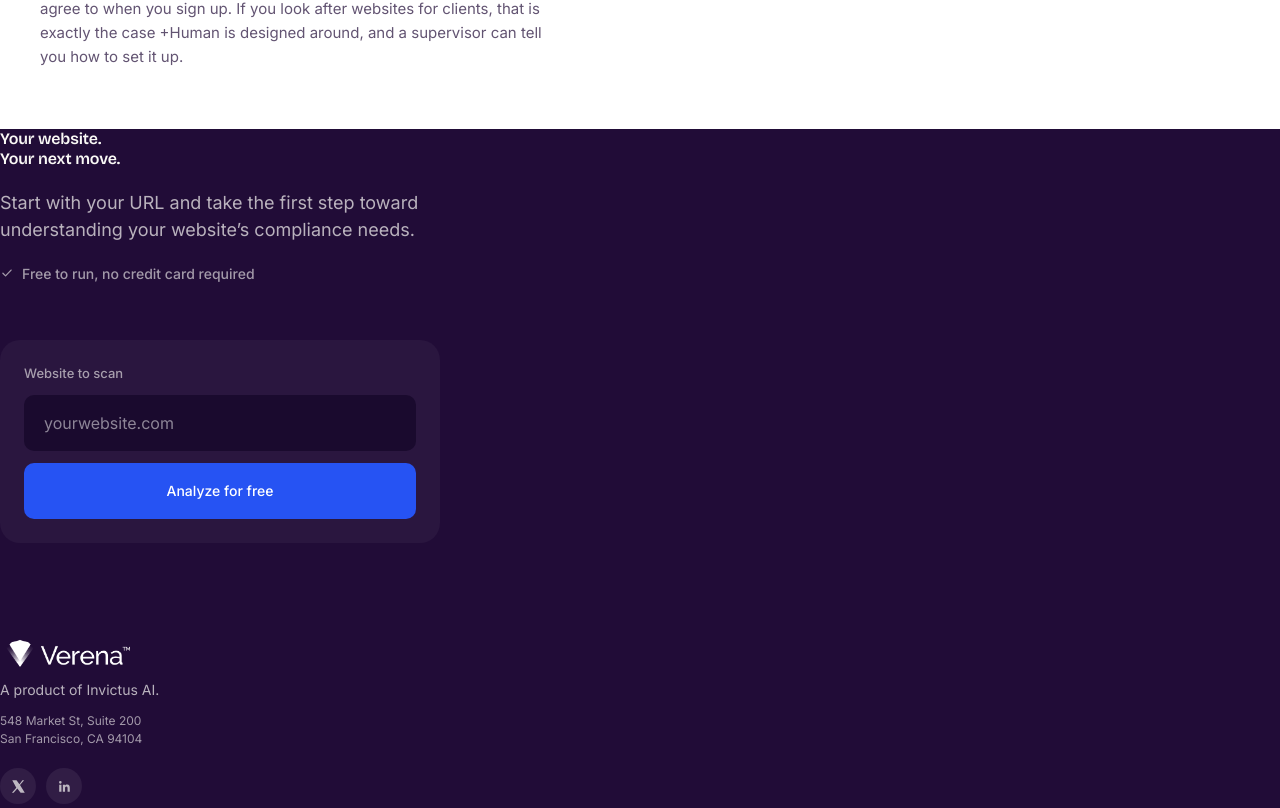
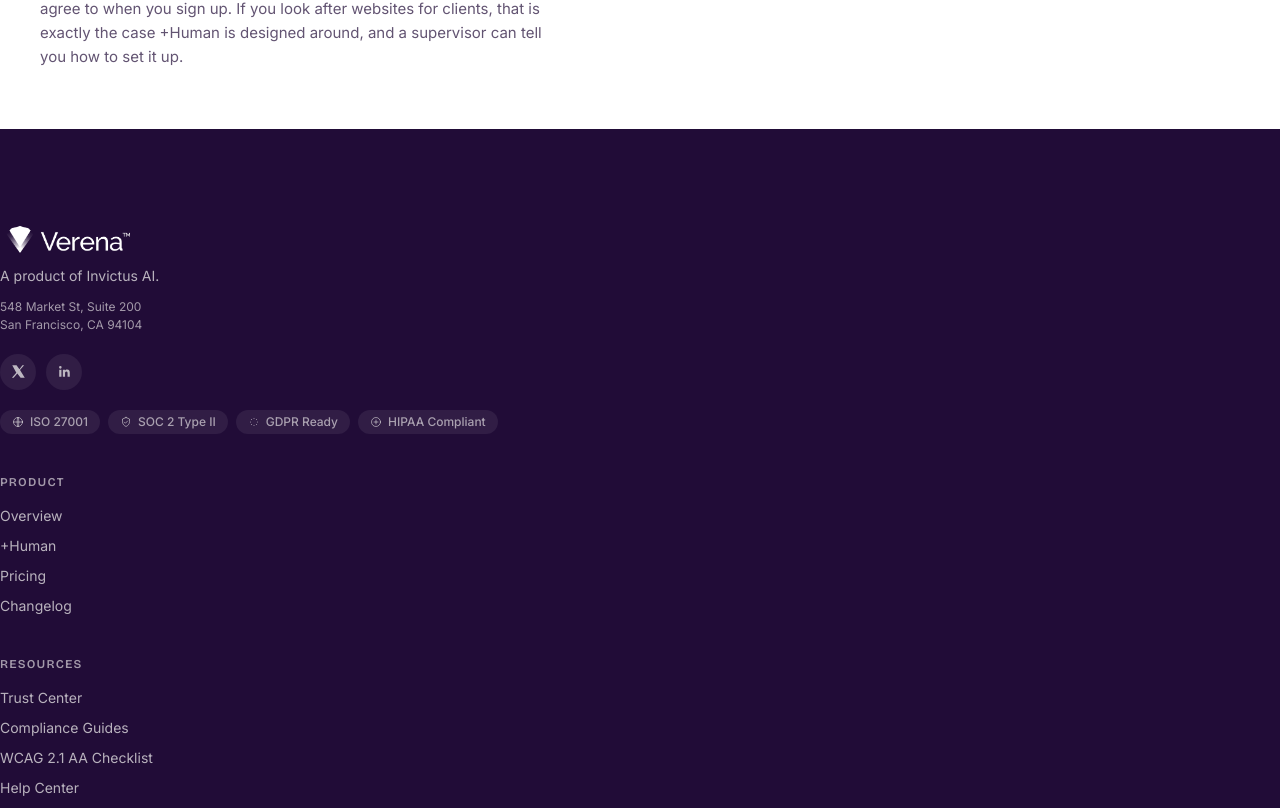
Before and after one commit to jayvyas-bit/Verena-AI, a React (Vite) app: page / in a window 1280 px wide. Shown: the part 11192-12000 px from the top of the page. Built offline with nearby package versions, Linux system fonts and the light colour scheme.

Commit message:
Remove Final CTA section from homepage
Co-Authored-By: Claude Sonnet 5 <noreply@anthropic.com>

```diff
--- a/src/components/verena/VerenaHomepage.tsx
+++ b/src/components/verena/VerenaHomepage.tsx
@@ -1558,7 +1558,6 @@ export function VerenaHomepage() {
 
   const [pricingRef, pricingVisible] = useReveal<HTMLElement>();
   const [faqRef, faqVisible] = useReveal<HTMLElement>();
-  const [finalCtaRef, finalCtaVisible] = useReveal<HTMLElement>();
   const [openFaq, setOpenFaq] = useState<string | null>(FAQ_ITEMS[0].q);
 
   const [toolAutoplayPaused, setToolAutoplayPaused] = useState(false);
@@ -2446,86 +2445,6 @@ export function VerenaHomepage() {
         </div>
       </section>
 
-      {/* Final CTA */}
-      <section
-        ref={finalCtaRef}
-        style={{ backgroundColor: INK, color: "#faf9f6" }}
-        className="section-pad-x section-pad-y-lg relative overflow-hidden"
-      >
-        <div className="relative mx-auto flex w-full max-w-[1280px] flex-col gap-14 lg:flex-row lg:items-center lg:justify-between">
-          <div
-            className={`area-reveal flex max-w-[480px] flex-col gap-5 ${finalCtaVisible ? "is-shown" : ""}`}
-          >
-            <h2 style={bricolage} className="fluid-h2-lg font-semibold leading-tight tracking-[-0.01em]">
-              Your website.
-              <br />
-              Your next move.
-            </h2>
-            <p className="text-[18px] leading-[27px] opacity-70">
-              Start with your URL and take the first step toward understanding your website&rsquo;s
-              compliance needs.
-            </p>
-            <div className="flex items-center gap-2 text-[14px] font-medium opacity-60">
-              <CheckIcon />
-              Free to run, no credit card required
-            </div>
-          </div>
-
-          <form
-            onSubmit={handleSubmit}
-            noValidate
-            className={`area-reveal flex w-full max-w-[440px] flex-col gap-3 rounded-[20px] border border-white/15 bg-white/[0.04] p-6 ${finalCtaVisible ? "is-shown" : ""}`}
-            style={{ transitionDelay: "120ms" }}
-          >
-            <label htmlFor="verena-final-cta-domain" className="text-[13px] font-medium opacity-60">
-              Website to scan
-            </label>
-            <div
-              className="flex h-14 w-full items-center rounded-[10px] border bg-[#1a0a2e] px-5 transition focus-within:ring-2"
-              style={
-                {
-                  borderColor: domainError ? "#ff8a65" : "rgba(255,255,255,0.15)",
-                  "--tw-ring-color": ACCENT,
-                } as CSSProperties
-              }
-            >
-              <input
-                id="verena-final-cta-domain"
-                name="domain"
-                type="text"
-                autoComplete="url"
-                value={domain}
-                onChange={(event) => {
-                  setDomain(event.target.value);
-                  if (domainError) setDomainError("");
-                }}
-                placeholder="yourwebsite.com"
-                aria-invalid={domainError ? true : undefined}
-                aria-describedby={domainError ? "verena-final-cta-domain-error" : undefined}
-                className="w-full min-w-0 flex-1 bg-transparent text-left text-[16px] leading-6 text-white outline-none placeholder:text-white/40"
-              />
-            </div>
-            {domainError && (
-              <p
-                id="verena-final-cta-domain-error"
-                role="alert"
-                className="pl-1 text-left text-[13px] font-medium"
-                style={{ color: "#ff8a65" }}
-              >
-                {domainError}
-              </p>
-            )}
-            <button
-              type="submit"
-              disabled={status === "loading"}
-              style={{ backgroundColor: ACCENT }}
-              className="h-14 w-full shrink-0 rounded-[10px] px-6 text-sm font-medium text-white transition duration-200 ease-out hover:-translate-y-px hover:brightness-110 active:translate-y-0 active:scale-[0.96] active:duration-100 disabled:cursor-not-allowed disabled:hover:translate-y-0 disabled:hover:brightness-100 focus-visible:outline-none focus-visible:ring-2 focus-visible:ring-white focus-visible:ring-offset-2 focus-visible:ring-offset-[#210c37] sm:w-auto"
-            >
-              {status === "loading" ? "Analyzing" : status === "success" ? "Scan started" : "Analyze for free"}
-            </button>
-          </form>
-        </div>
-      </section>
       </div>
 
       {/* Footer */}
```
